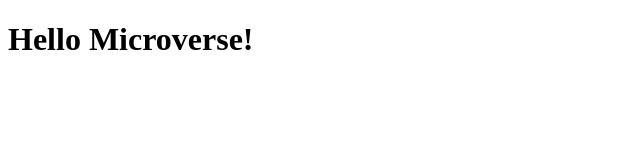
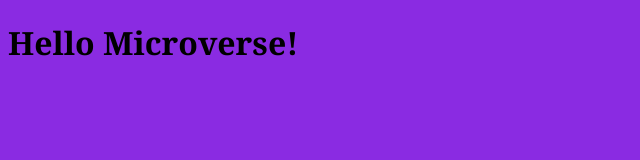
Before and after one commit to PedroH-Neves/Hello-Microverse, a website: page index.html in a window 1280 px wide. Shown: the whole page, without its empty margins (0-640 px from the left). Drawn offline with Linux system fonts and the light colour scheme.

Commit message:
Fix node version, add styles

```diff
--- a/index.html
+++ b/index.html
@@ -4,9 +4,10 @@
     <meta charset="UTF-8">
     <meta http-equiv="X-UA-Compatible" content="IE=edge">
     <meta name="viewport" content="width=device-width, initial-scale=1.0">
+    <link rel="stylesheet" href="styles.css">
     <title>Hello Microverse</title>
   </head>
-<body>
-  <h1>Hello Microverse!</h1>
+  <body id="body">
+    <h1 class="h1">Hello Microverse!</h1>
   </body>
 </html>
--- /dev/null
+++ b/styles.css
@@ -0,0 +1,8 @@
+#body {
+  background-color: blueviolet;
+}
+
+.h1 {
+  font-family: Georgia, 'Times New Roman', Times, serif;
+  color: black;
+}
```
Also changed, not shown: package.json (+403 -7 lines), 2 other files. Lines whose indentation alone changed are shown as unchanged.
